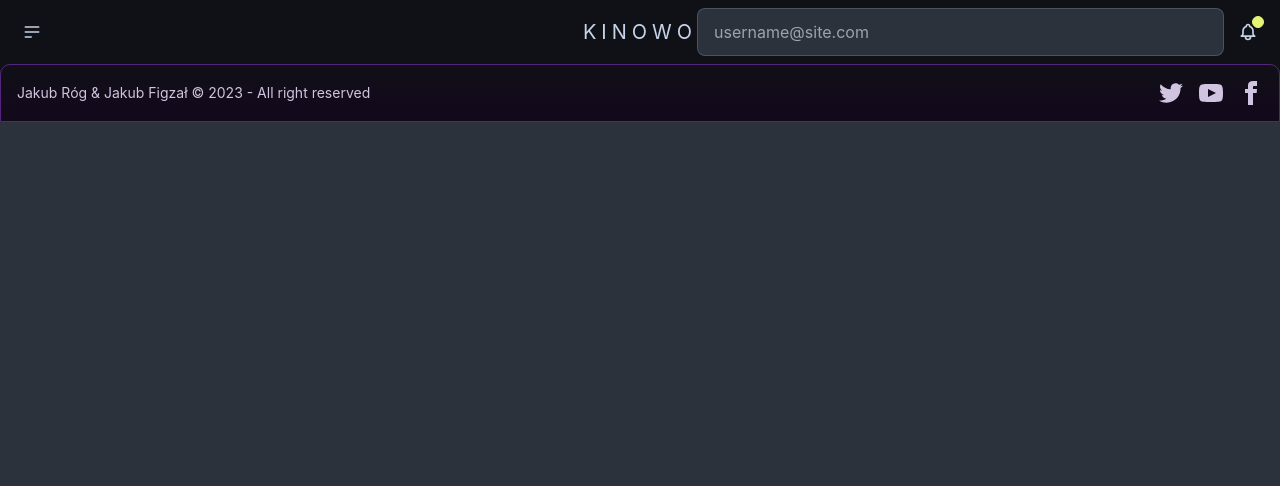
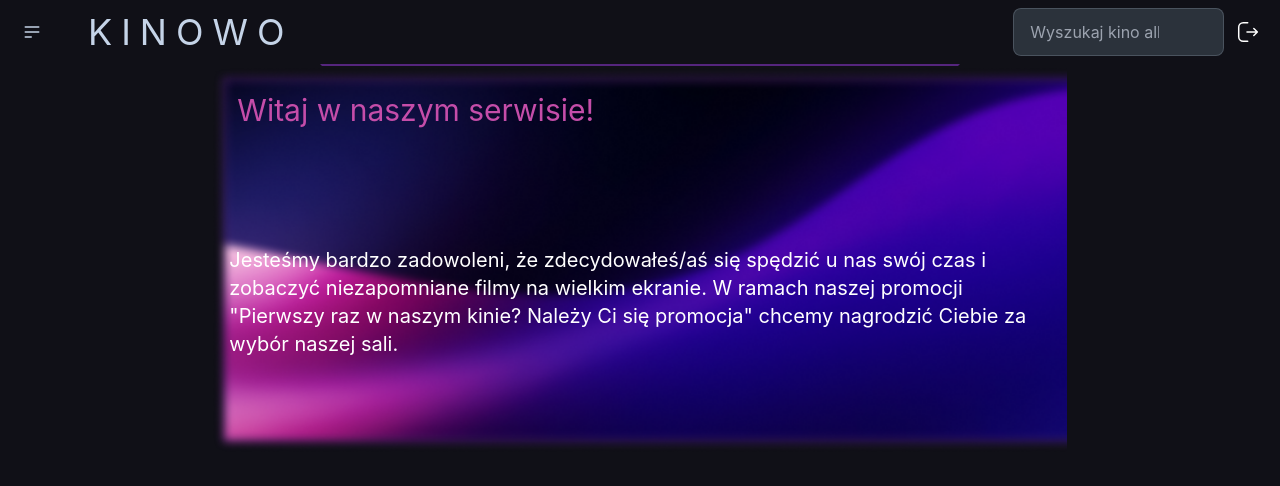
Before and after one commit to ZrodoZrodo/Kinowo, a React (Create React App) app in the folder kinowo-frontend/: page /dashboard in a window 1280 px wide. Shown: the top 486 px of the page. Built offline with nearby package versions, Linux system fonts and the light colour scheme.

Commit message:
Banner/Navbar

```diff
--- a/kinowo-frontend/src/App.css
+++ b/kinowo-frontend/src/App.css
@@ -55,3 +55,9 @@ html {
   border: 1px solid #621419;
   border-radius: 10px 10px 0px 0px;
 }
+.Dashboard_banner{
+  background-image: url(./Components/UI/Backgrounds/Banner.png);
+
+  background-repeat: no-repeat;
+  background-size: cover;
+}
--- a/kinowo-frontend/src/Components/Pages/Dashboard/Dashboard.js
+++ b/kinowo-frontend/src/Components/Pages/Dashboard/Dashboard.js
@@ -4,9 +4,22 @@ import NavbarDashboard from "../../UI/NavbarDashboard";
 const Dashboard = () => {
   return (
     <>
-      <div className="bg-dark-purple  w-full">
-       <NavbarDashboard></NavbarDashboard>
-       <Footer></Footer>
+      <div className="bg-dark-purple h-screen w-full">
+        <NavbarDashboard></NavbarDashboard>
+        <div className="grid justify-items-center w-full">
+          <div className="border-2 border-l-transparent border-r-transparent border-t-purple border-b-transparent rounded-null w-1/2  "></div>
+          <div className="Dashboard_banner w-4/6 h-96  grid ">
+            <p className=" text-3xl m-6 text-dashboard-pink">
+              Witaj w naszym serwisie!
+            </p>
+            <p className="text-xl m-4 text-left w text-white">
+              Jesteśmy bardzo zadowoleni, że zdecydowałeś/aś się spędzić u nas
+              swój czas i zobaczyć niezapomniane filmy na wielkim ekranie. W
+              ramach naszej promocji "Pierwszy raz w naszym kinie? Należy Ci się
+              promocja" chcemy nagrodzić Ciebie za wybór naszej sali.
+            </p>
+          </div>
+        </div>
       </div>
     </>
   );
--- a/kinowo-frontend/src/Components/UI/NavbarDashboard.js
+++ b/kinowo-frontend/src/Components/UI/NavbarDashboard.js
@@ -49,34 +49,43 @@ const NavbarDashboard = (props) => {
             </li>
           </ul>
         </div>
+        <a className="normal-case sm:text-4xl tracking-widest text-left pl-8"> KINOWO</a>
       </div>
 
-        <a className="normal-case text-xl tracking-widest text-left">KINOWO</a>
+
 
       <div className="navbar-end">
         <input
           type="text"
-          placeholder="username@site.com"
-          class="input input-bordered w-full pr-16"
+          placeholder="Wyszukaj kino albo film"
+          class="input input-bordered w-1/3 pr-16"
         />
 
         <button className="btn btn-ghost btn-circle">
           <div className="indicator">
             <svg
               xmlns="http://www.w3.org/2000/svg"
-              className="h-5 w-5"
+              width="24"
+              height="24"
+              viewBox="0 0 24 24"
               fill="none"
-              viewBox="0 0 24 24"
-              stroke="currentColor"
             >
               <path
+                d="M11.7163 2.75482H7.21631V2.75482C4.73103 2.75482 2.71631 4.76954 2.71631 7.25482V16.7422C2.71631 19.2275 4.73103 21.2422 7.21631 21.2422V21.2422H11.7163"
+                stroke="white"
+                stroke-width="1.5"
                 stroke-linecap="round"
                 stroke-linejoin="round"
-                stroke-width="2"
-                d="M15 17h5l-1.405-1.405A2.032 2.032 0 0118 14.158V11a6.002 6.002 0 00-4-5.659V5a2 2 0 10-4 0v.341C7.67 6.165 6 8.388 6 11v3.159c0 .538-.214 1.055-.595 1.436L4 17h5m6 0v1a3 3 0 11-6 0v-1m6 0H9"
+              />
+              <path
+                d="M10.9761 11.9986H21.3529M21.3529 11.9986L17.8053 8.45093M21.3529 11.9986L17.8053 15.5462"
+                stroke="white"
+                stroke-width="1.5"
+                stroke-linecap="round"
+                stroke-linejoin="round"
               />
             </svg>
-            <span className="badge badge-xs badge-primary indicator-item"></span>
+
           </div>
         </button>
       </div>
--- a/kinowo-frontend/tailwind.config.js
+++ b/kinowo-frontend/tailwind.config.js
@@ -8,20 +8,22 @@ module.exports = {
       "dark-red": "#621419",
       gray: "#C4C4C4",
       white: "#FFFFFF",
+      purple: "#55257D",
       pink: "#C66176",
+      "dashboard-pink": "#C54DA9",
       "dark-pink": "#A43B5C",
       "light-pink": "#C22642",
-      "dark-purple":"#101017"
+      "dark-purple": "#101017",
     },
     letterSpacing: {
-      tightest: '-.075em',
-      tighter: '-.05em',
-      tight: '-.025em',
-      normal: '0',
-      wide: '.025em',
-      wider: '.05em',
-      widest: '.1em',
-      widest: '.25em',
+      tightest: "-.075em",
+      tighter: "-.05em",
+      tight: "-.025em",
+      normal: "0",
+      wide: ".025em",
+      wider: ".05em",
+      widest: ".1em",
+      widest: ".25em",
     },
   },
   daisyui: {
```
Also changed, not shown: kinowo-frontend/src/Components/UI/Backgrounds/Banner.png (added).
